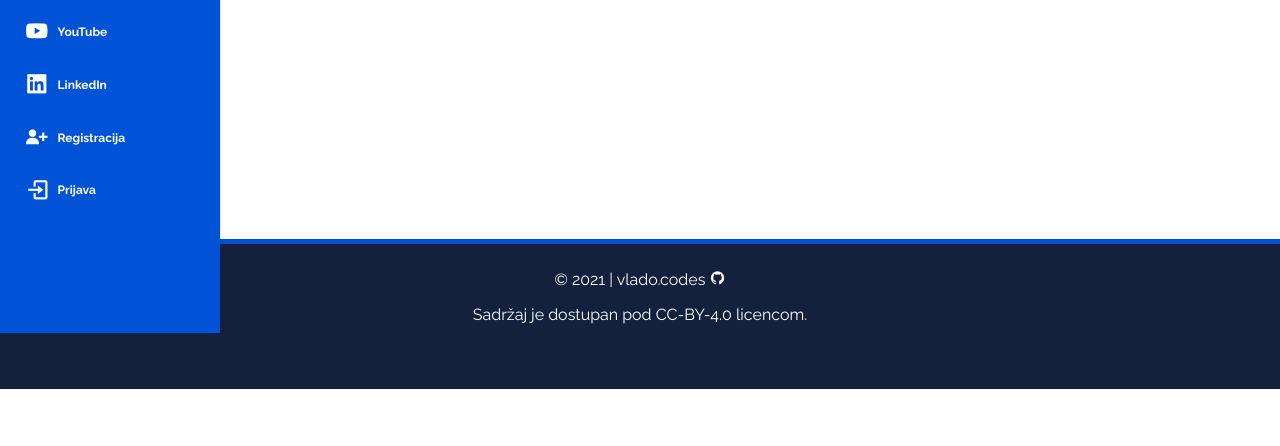
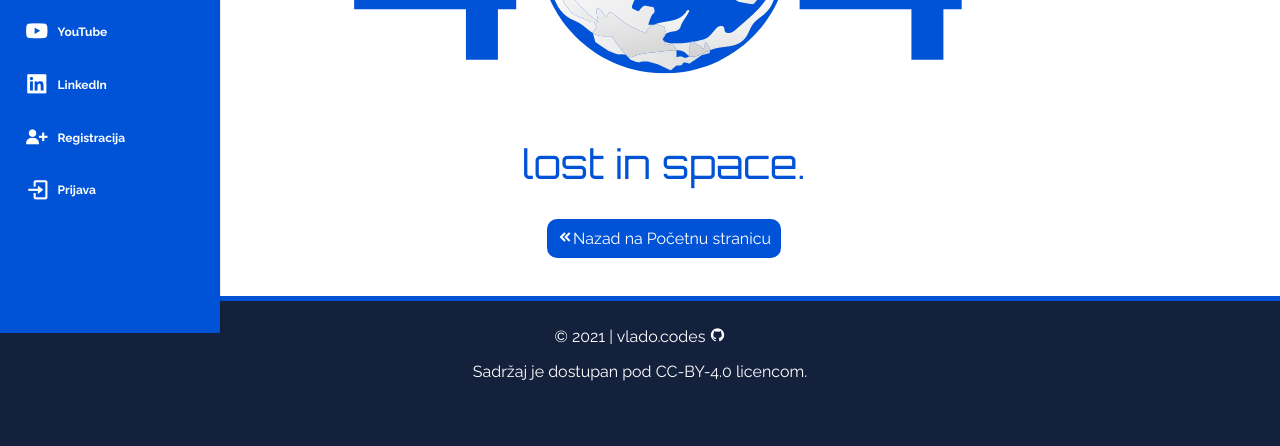
Before and after one commit to neuralmaticv/itas-project_django-cms, a Django app: page /blog/1/delete in a window 1280 px wide. Shown: the part 467-913 px from the top of the page. Before the commit the page ends 856 px from the top, so only its background shows below. Run offline with Django 3.2, Linux system fonts and the light colour scheme; data comes from the database, SQL or seed files in the repository; some libraries are stand-ins or nearby versions.

Commit message:
added style for error 404

```diff
--- a/first_app/static/css/main.css
+++ b/first_app/static/css/main.css
@@ -99,6 +99,20 @@ a {
   padding: 1rem 1rem 0;
 }
 
+.error-404 {
+  text-align: center;
+}
+.error-404 img {
+  max-width: 100%;
+  margin-left: auto;
+  margin-right: auto;
+  display: block;
+}
+.error-404 p {
+  font-size: 2.5rem;
+  font-family: var(--ff-heading);
+  color: var(--clr-blue);
+}
 
 
 /*---------- HEADER ----------*/
```
Also changed, not shown: first_app/static/images/err404.png (added).
